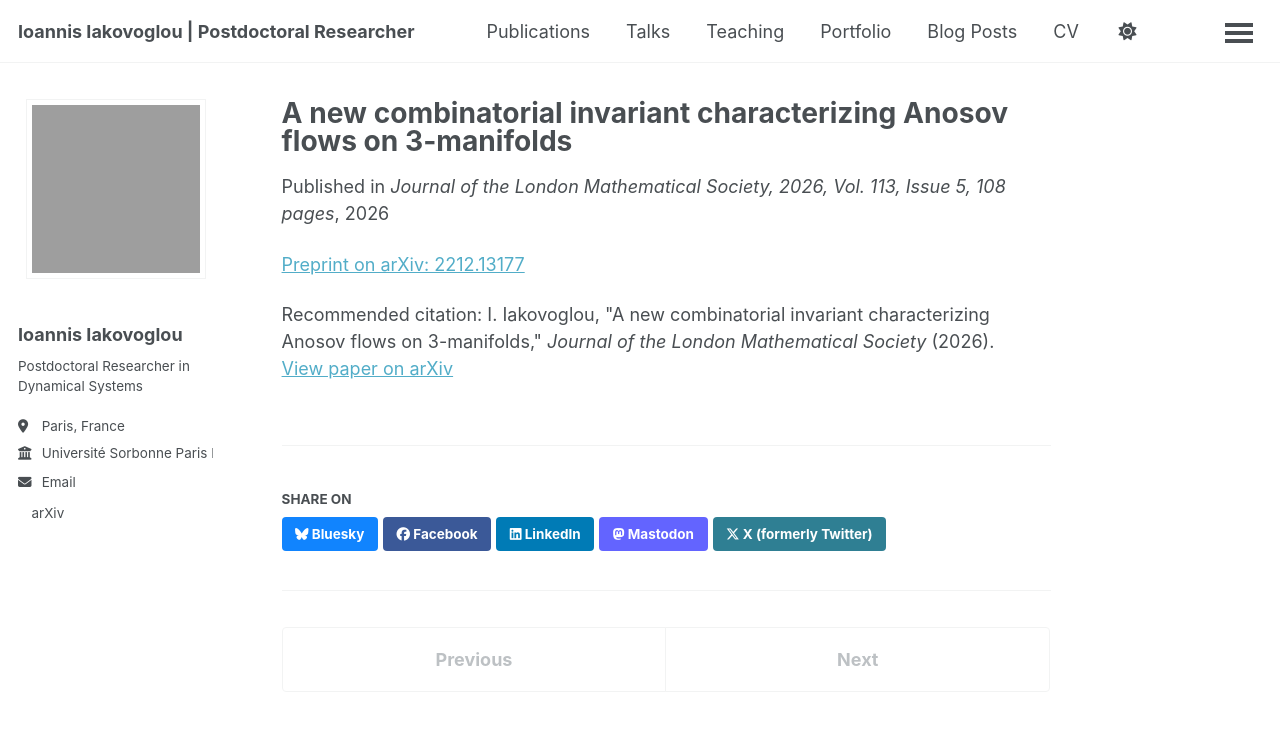
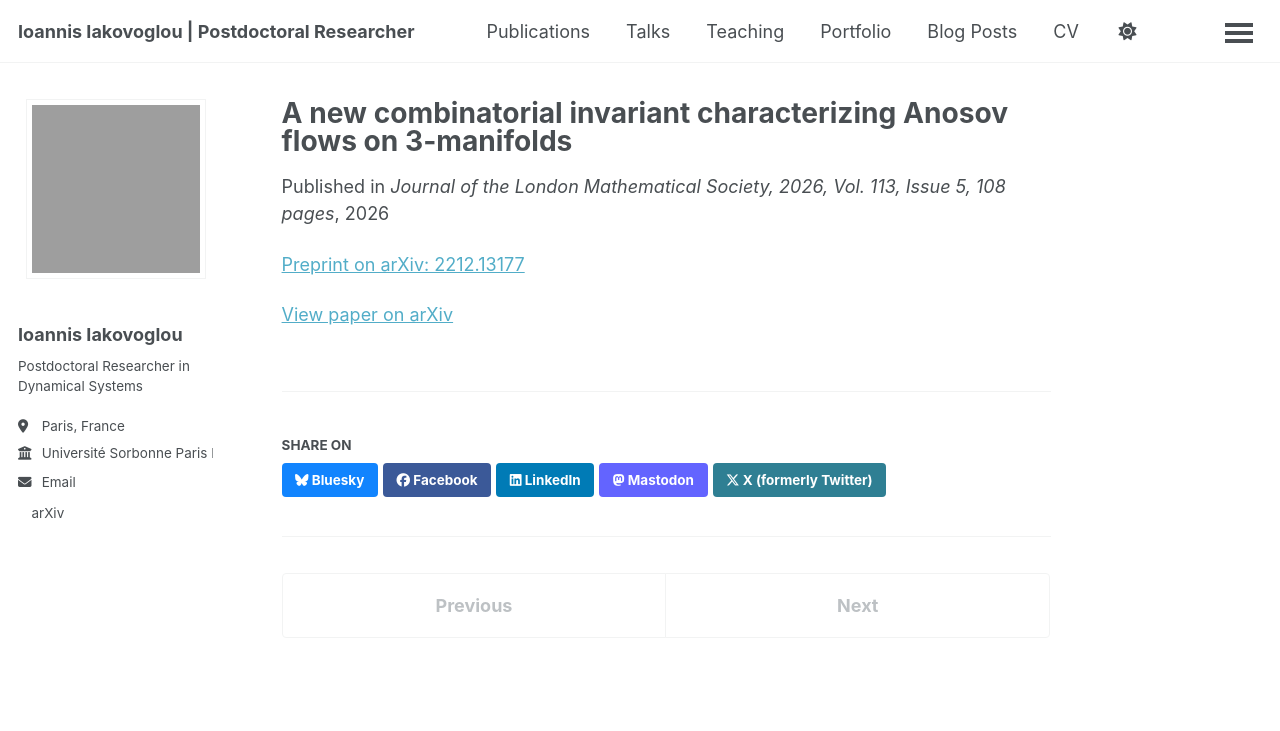
Before and after one commit to ioannisiakovoglou/ioannisiakovoglou.github.io, a Jekyll site: the page built from _publications/Anewcombinatorialinvariant.md, in a window 1280 px wide. Shown: the top 731 px of the page. Built offline with Jekyll 4.4.1, drawn with Linux system fonts in a browser that asks for light colours; a script bundle is joined from its source files by our own code; a style sheet for code colours, icons or effects is not loaded.

Commit message:
Revise publication metadata for new combinatorial invariant
Updated publication details including title, venue, and citation.

```diff
--- a/_publications/Anewcombinatorialinvariant.md
+++ b/_publications/Anewcombinatorialinvariant.md
@@ -3,10 +3,8 @@ title: "A new combinatorial invariant characterizing Anosov flows on 3-manifolds
 collection: publications
 category: manuscripts
 permalink: /publication/new-combinatorial-invariant
-excerpt: "A new combinatorial invariant characterizing Anosov flows on 3-manifolds."
 date: 2026-01-01
 venue: "Journal of the London Mathematical Society, 2026, Vol. 113, Issue 5, 108 pages"
 paperurl: "https://arxiv.org/abs/2212.13177"
-citation: 'I. Iakovoglou, "A new combinatorial invariant characterizing Anosov flows on 3-manifolds," <i>Journal of the London Mathematical Society</i> (2026).'
 ---
 [Preprint on arXiv: 2212.13177](https://arxiv.org/abs/2212.13177)
```
